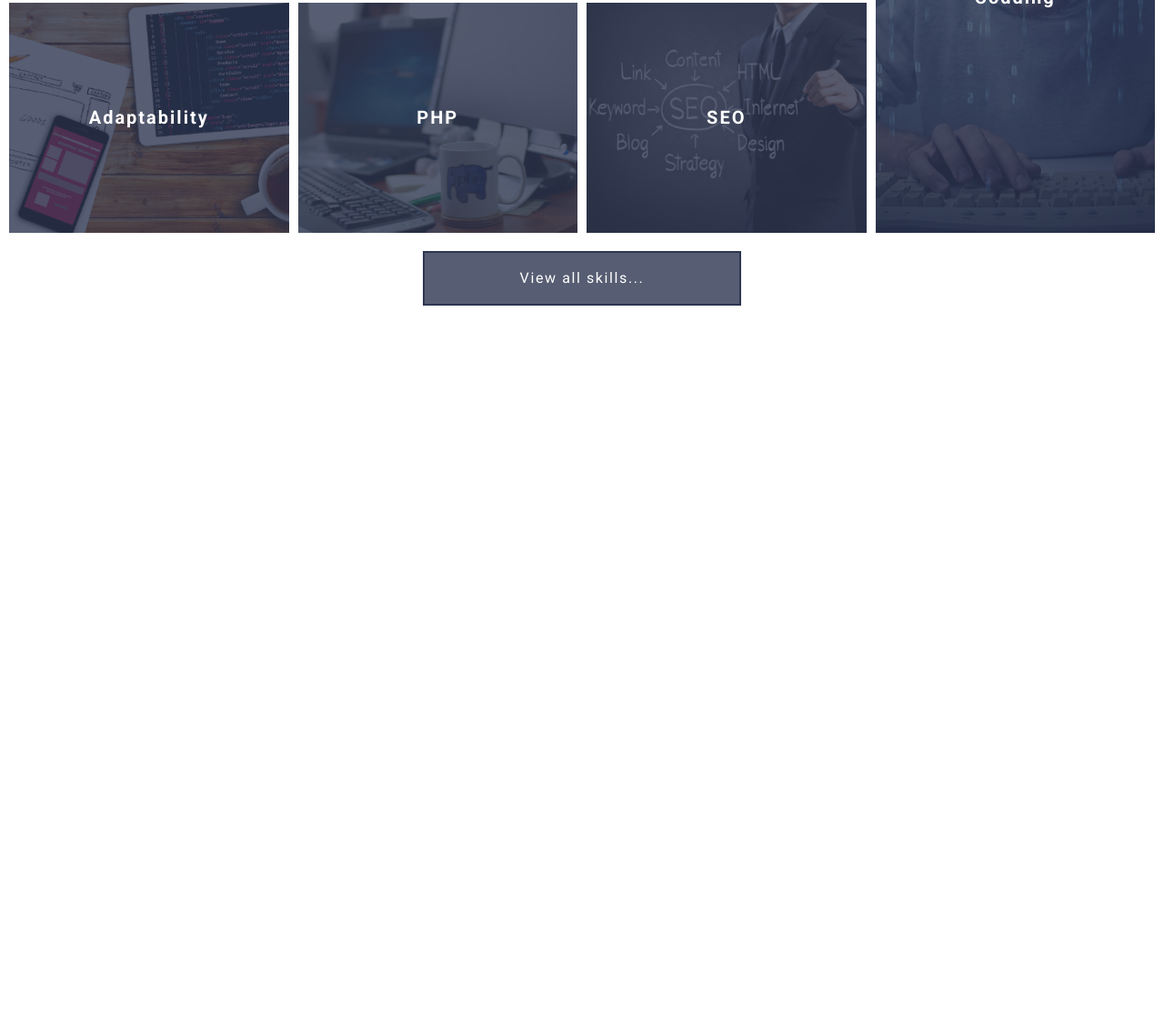
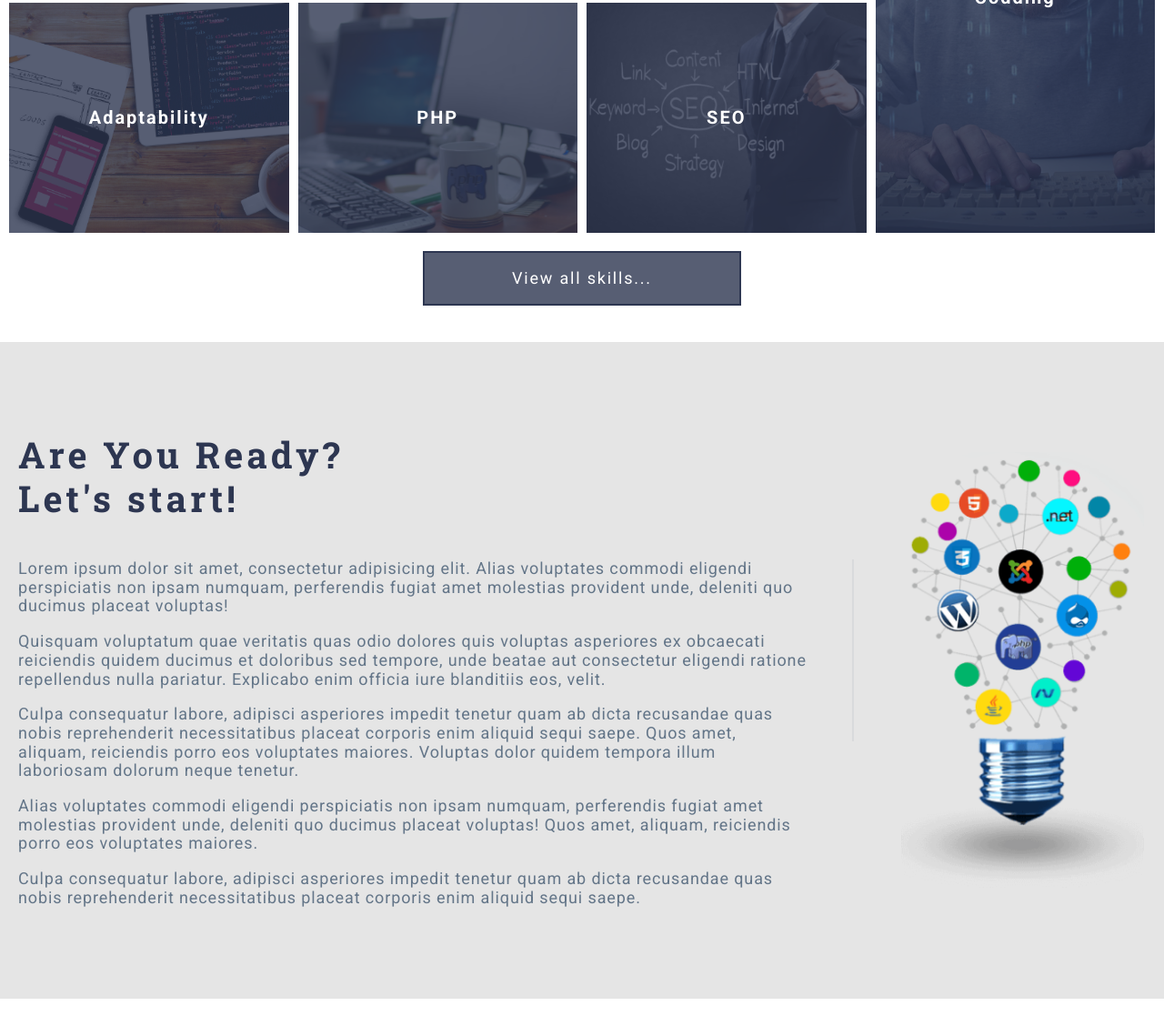
Before and after one commit to KonstantinBondariev/course_work_1, a website: page index.html in a window 1280 px wide. Shown: the part 1334-2451 px from the top of the page at 91% size. Before the commit the page ends 1700 px from the top, so only its background shows below. Drawn offline with Linux system fonts and the light colour scheme.

Commit message:
section-about - finished

```diff
--- a/assets/scss/common/_classes.scss
+++ b/assets/scss/common/_classes.scss
@@ -13,7 +13,7 @@
 
 
 
-  font-size: 1rem;
+  font-size: 1.125rem;
   font-weight: 400;
   transition: background-color 0.5s;
   &--light {
@@ -23,7 +23,9 @@
     @include lg-min {
       width: 250px;
       height: 60px;
-      font-size: 1.125rem;
+      }
+    @include lg {
+      font-size: 1rem;
     }
     @include lg-md {
       width: 200px;
--- a/assets/scss/common/_typography.scss
+++ b/assets/scss/common/_typography.scss
@@ -54,3 +54,6 @@ a {
 
   color: $color-light;
 }
+p {
+
+}
--- a/assets/scss/components/header/_header-menu.scss
+++ b/assets/scss/components/header/_header-menu.scss
@@ -6,6 +6,10 @@
   top: 0;
   right: 0;
   left: 0;
+  @include md {
+    background-color: rgba(68, 89, 110, 0.25);
+    box-shadow: -3px 3px 20px -10px black;
+  }
   &__container {
     display: flex;
     align-items: center;
@@ -15,5 +19,6 @@
 
     @extend %container;
     gap: $gap;
+
   }
 }
--- a/assets/scss/components/sections/_section-about.scss
+++ b/assets/scss/components/sections/_section-about.scss
@@ -0,0 +1,59 @@
+@use "../../presets" as *;
+@use "../../mixins" as *;
+
+.about{
+  background-color: $color-gray-light;
+  padding: 100px 0;
+  &__container{
+    @extend %container;
+    display: grid;
+    gap: 100px;
+    grid-template-columns: 1fr 271px;
+    }
+  &__img {
+    display: grid;
+    align-content: center;
+    justify-items: center;
+    & img {
+      max-width: 100%;
+      max-height: 480px;
+  }}
+}
+.article {
+  display: flex;
+  flex-direction: column;
+
+  &__article {
+    font-size: 1.125rem;
+    letter-spacing: 0.055rem;
+    line-height: 1.15em;
+    & p:first-of-type {
+      position: relative;
+      margin-top: -5px;
+    }
+    & p:last-of-type {
+      position: relative;
+      margin: 0;
+    }
+    & p:first-of-type::after {
+      position: absolute;
+      top: 0;
+      right: -50px;
+      width: 2px;
+      height: 200px;
+      content: "";
+      background-color: rgba($color-gray, $alpha: 0.1);
+    }
+  }
+  &__title {
+  display: flex;
+  flex-direction: column;
+  margin-bottom: 48px;
+  font-size: 2.5rem;
+  letter-spacing: 0.1em;
+  line-height: 1.2em;
+  color: $color-primary;
+  font-weight: bold;
+  font-family: $font-header;
+  }
+}
--- a/assets/scss/components/sections/skills/_skills.scss
+++ b/assets/scss/components/sections/skills/_skills.scss
@@ -49,5 +49,6 @@ $local-gap: calc(40px / 3);
   &__actions {
     display: flex;
     justify-content: center;
+    margin-bottom: 30px;
   }
 }
--- a/index.html
+++ b/index.html
@@ -140,8 +140,30 @@
       </div>
     </section>
 
-    <section>
-      <h2></h2>
+    <section class="about">
+      <!-- <h2></h2> -->
+      <div class="about__container">
+        <article class="about__article article">
+          <h3 class="article__title"><span>Are You Ready?</span><span>Let's start!</span></h3>
+          <div class="article__article">
+            <p>Lorem ipsum dolor sit amet, consectetur adipisicing elit. Alias voluptates commodi eligendi perspiciatis
+              non ipsam numquam, perferendis fugiat amet molestias provident unde, deleniti quo ducimus placeat
+              voluptas!</p>
+            <p>Quisquam voluptatum quae veritatis quas odio dolores quis voluptas asperiores ex obcaecati reiciendis
+              quidem ducimus et doloribus sed tempore, unde beatae aut consectetur eligendi ratione repellendus nulla
+              pariatur. Explicabo enim officia iure blanditiis eos, velit.</p>
+            <p>Culpa consequatur labore, adipisci asperiores impedit tenetur quam ab dicta recusandae quas nobis
+              reprehenderit necessitatibus placeat corporis enim aliquid sequi saepe. Quos amet, aliquam, reiciendis
+              porro eos voluptates maiores. Voluptas dolor quidem tempora illum laboriosam dolorum neque tenetur.</p>
+            <p>Alias voluptates commodi eligendi perspiciatis non ipsam numquam, perferendis fugiat amet molestias
+              provident unde, deleniti quo ducimus placeat voluptas! Quos amet, aliquam, reiciendis porro eos voluptates
+              maiores.</p>
+            <p>Culpa consequatur labore, adipisci asperiores impedit tenetur quam ab dicta recusandae quas nobis
+              reprehenderit necessitatibus placeat corporis enim aliquid sequi saepe.</p>
+          </div>
+        </article>
+        <div class="about__img"><img src="assets/img/img-lamp-webdev.png" alt="motivation"></div>
+      </div>
     </section>
     <section>
       <h2></h2>
```
Also changed, not shown: assets/css/style.css.
